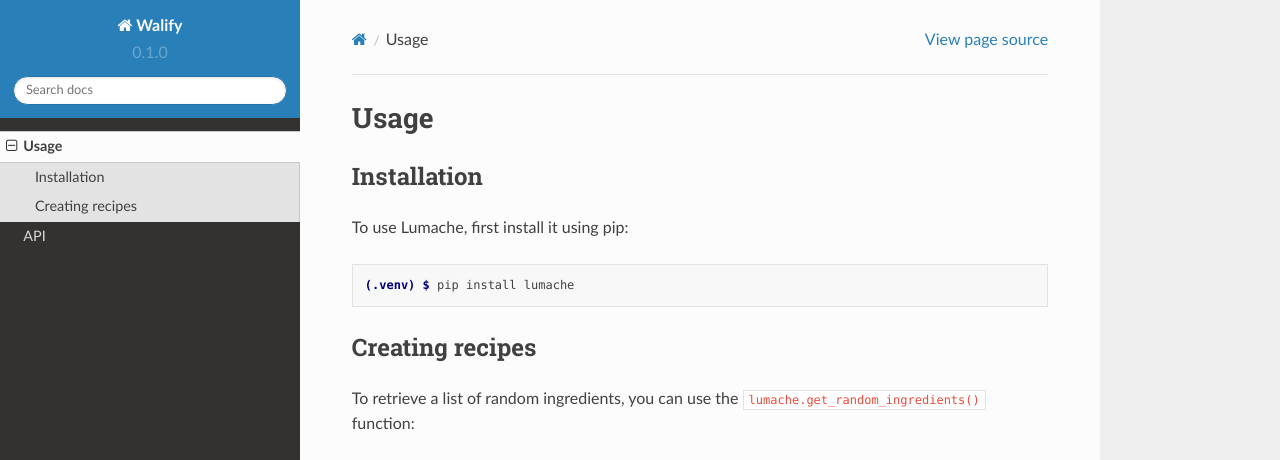
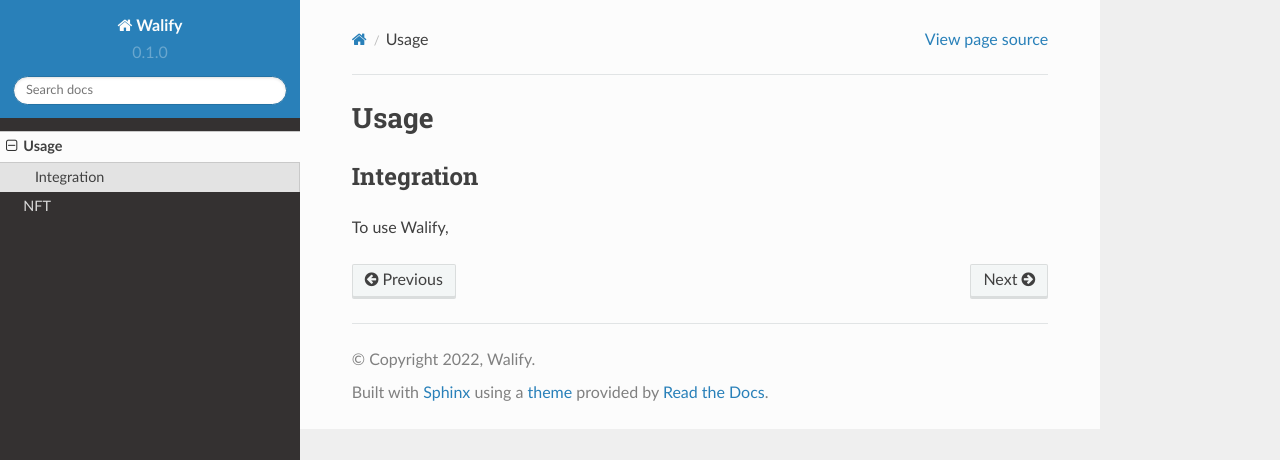
Before and after one commit to walifydev/docs, a Sphinx documentation site: the page built from docs/source/usage.rst, in a window 1280 px wide and 1095 px high. Shown: the top 460 px of the window. Built offline with Sphinx 7.4.7 and the Read the Docs theme 2.0.0, drawn with Linux system fonts in a browser that asks for light colours; pages that are not in the unit, such as notebooks, are missing from menus; some of the changed text lies outside the part shown; grey boxes are pictures that could not be loaded.

Commit message:
git got local build going

```diff
--- a/docs/source/index.rst
+++ b/docs/source/index.rst
@@ -14,4 +14,5 @@
 .. toctree::
 
    usage
-   api
+   nft
+   another
--- a/docs/source/api.rst
+++ b/docs/source/nft.rst
@@ -1,7 +1,7 @@
-API
+NFT
 ===
 
 .. autosummary::
    :toctree: generated
 
-   lumache
+   nft
--- a/docs/source/usage.rst
+++ b/docs/source/usage.rst
@@ -1,33 +1,9 @@
 Usage
 =====
 
-.. _installation:
+.. _integration:
 
-Installation
+Integration
 ------------
 
-To use Lumache, first install it using pip:
-
-.. code-block:: console
-
-   (.venv) $ pip install lumache
-
-Creating recipes
-----------------
-
-To retrieve a list of random ingredients,
-you can use the ``lumache.get_random_ingredients()`` function:
-
-.. autofunction:: lumache.get_random_ingredients
-
-The ``kind`` parameter should be either ``"meat"``, ``"fish"``,
-or ``"veggies"``. Otherwise, :py:func:`lumache.get_random_ingredients`
-will raise an exception.
-
-.. autoexception:: lumache.InvalidKindError
-
-For example:
-
->>> import lumache
->>> lumache.get_random_ingredients()
-['shells', 'gorgonzola', 'parsley']
+To use Walify,
```
